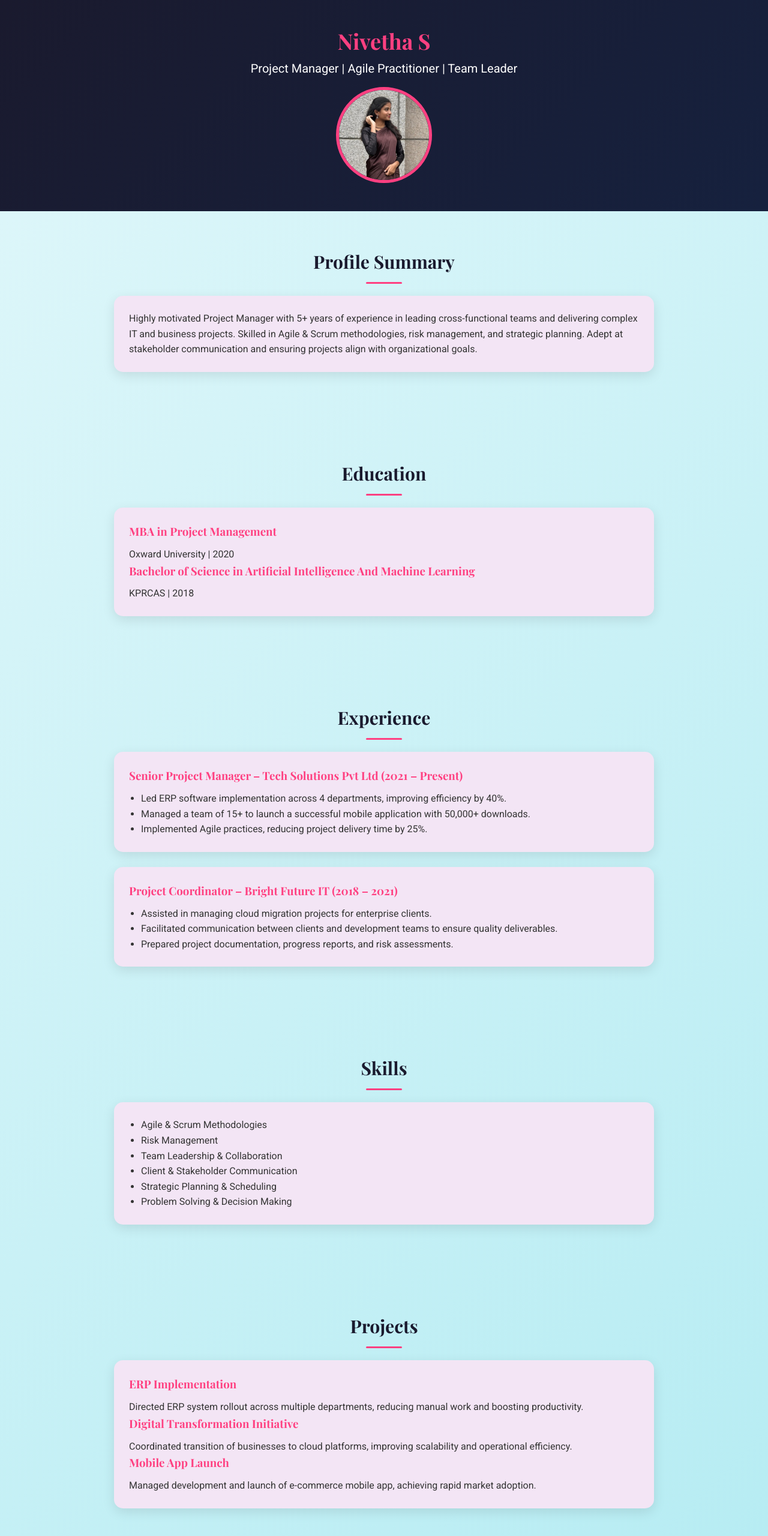
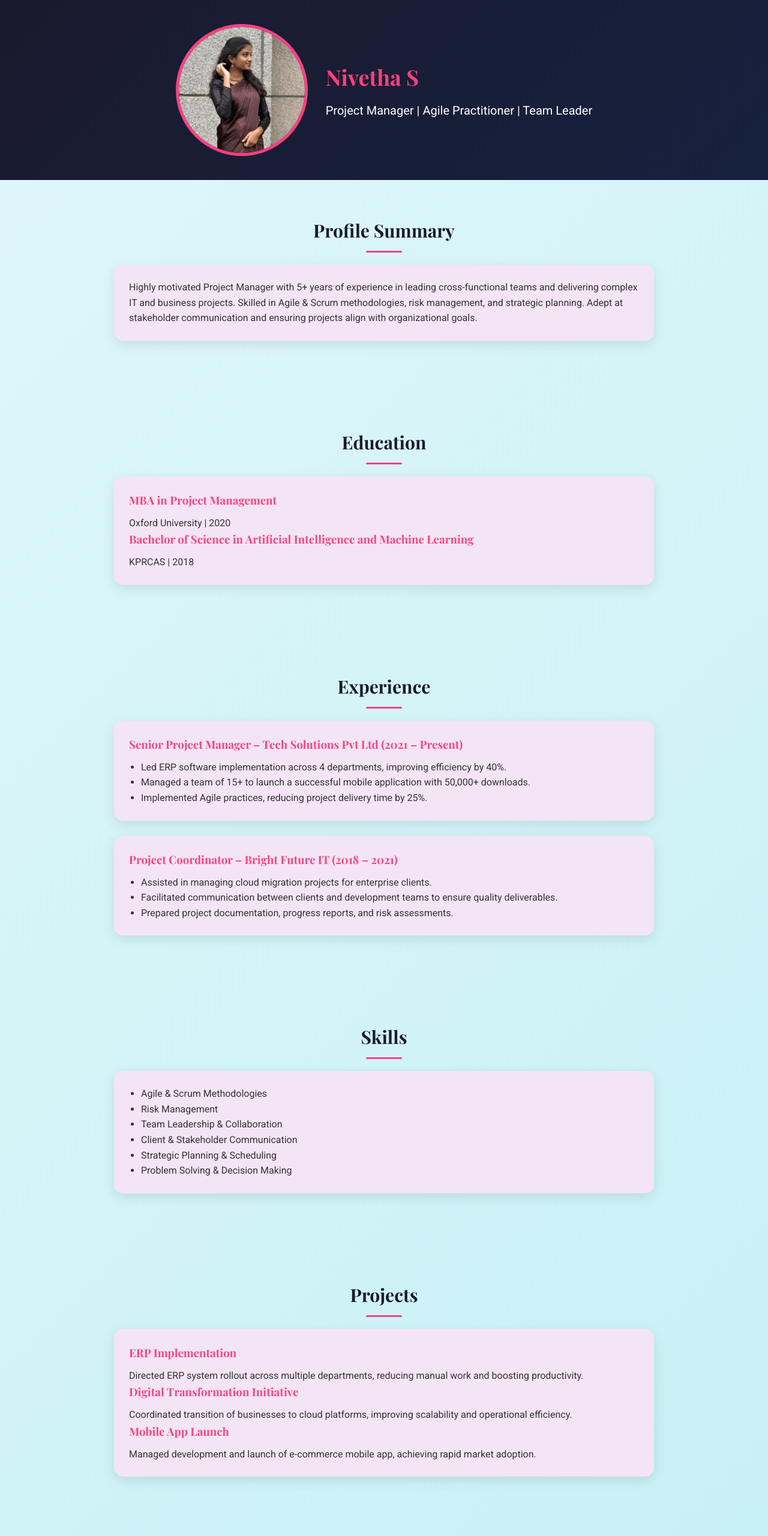
Before and after one commit to nivetha0707/Portfolio-, a plain HTML site: page index.html in a window 1280 px wide. Shown: the top 2560 px of the page at 60% size. Drawn offline with nearby package versions, Linux system fonts and the light colour scheme.

Commit message:
Update index.html

```diff
--- a/index.html
+++ b/index.html
@@ -4,15 +4,17 @@
   <meta charset="UTF-8">
   <meta name="viewport" content="width=device-width, initial-scale=1.0">
   <title>Nivetha S | Project Manager Resume Portfolio</title>
+
   <link href="https://fonts.googleapis.com/css2?family=Roboto:wght@400;500&family=Playfair+Display:wght@700&display=swap" rel="stylesheet">
   <style>
     * { margin:0; padding:0; box-sizing:border-box; }
     body { background:linear-gradient(135deg, #e0f7fa, #b2ebf2); color:#333; line-height:1.6; overflow-x:hidden; font-family:'Roboto', sans-serif; }
 
-    header { background:linear-gradient(135deg, #1a1a2e, #16213e); color:#fff; padding:40px 20px; text-align:center; position:relative; overflow:hidden; }
-    header h1 { font-family:'Playfair Display', serif; font-size:36px; color:#ff4081; animation:fadeInDown 1s ease-in-out; }
-    header p { font-size:20px; animation:fadeInUp 1.2s ease-in-out; }
-    .profile-pic { width:160px; height:160px; border-radius:50%; object-fit:cover; margin-top:15px; border:5px solid #ff4081; animation:zoomIn 1.5s ease-in-out; }
+    header { background:linear-gradient(135deg, #1a1a2e, #16213e); color:#fff; padding:40px 20px; position:relative; overflow:hidden; display:flex; align-items:center; justify-content:center; gap:30px; }
+    .profile-pic { width:220px; height:220px; border-radius:50%; object-fit:cover; border:5px solid #ff4081; animation:zoomIn 1.5s ease-in-out; }
+    .header-text { animation:fadeIn 1.5s ease-in-out; }
+    .header-text h1 { font-family:'Playfair Display', serif; font-size:36px; color:#ff4081; margin-bottom:10px; }
+    .header-text p { font-size:20px; }
 
     section { padding:60px 50px; max-width:1000px; margin:auto; animation:fadeIn 1.5s ease-in-out; }
     section h2 { font-family:'Playfair Display', serif; font-size:30px; color:#1a1a2e; margin-bottom:20px; text-align:center; position:relative; }
@@ -29,12 +31,100 @@
     footer a:hover { color:#fff; }
 
     /* Animations */
-    @keyframes fadeInDown { from { opacity:0; transform:translateY(-30px); } to { opacity:1; transform:translateY(0); } }
-    @keyframes fadeInUp { from { opacity:0; transform:translateY(30px); } to { opacity:1; transform:translateY(0); } }
     @keyframes fadeIn { from { opacity:0; } to { opacity:1; } }
     @keyframes zoomIn { from { opacity:0; transform:scale(0.5); } to { opacity:1; transform:scale(1); } }
   </style>
 </head>
+<body>
+  <header>
+
+    <object data="photo.jpg" type="image/jpg" class="profile-pic"></object>
+    <div class="header-text">
+      <h1>Nivetha S</h1>
+      <p>Project Manager | Agile Practitioner | Team Leader</p>
+    </div>
+  </header>
+
+  <section>
+    <h2>Profile Summary</h2>
+    <div class="resume-block">
+      <p>Highly motivated Project Manager with 5+ years of experience in leading cross-functional teams and delivering complex IT and business projects. Skilled in Agile & Scrum methodologies, risk management, and strategic planning. Adept at stakeholder communication and ensuring projects align with organizational goals.</p>
+    </div>
+  </section>
+
+  <section>
+    <h2>Education</h2>
+    <div class="resume-block">
+      <h3>MBA in Project Management</h3>
+      <p>Oxford University | 2020</p>
+      <h3>Bachelor of Science in Artificial Intelligence and Machine Learning</h3>
+      <p>KPRCAS | 2018</p>
+    </div>
+  </section>
+
+  <section>
+    <h2>Experience</h2>
+    <div class="resume-block">
+      <h3>Senior Project Manager – Tech Solutions Pvt Ltd (2021 – Present)</h3>
+      <ul>
+        <li>Led ERP software implementation across 4 departments, improving efficiency by 40%.</li>
+        <li>Managed a team of 15+ to launch a successful mobile application with 50,000+ downloads.</li>
+        <li>Implemented Agile practices, reducing project delivery time by 25%.</li>
+      </ul>
+    </div>
+    <div class="resume-block">
+      <h3>Project Coordinator – Bright Future IT (2018 – 2021)</h3>
+      <ul>
+        <li>Assisted in managing cloud migration projects for enterprise clients.</li>
+        <li>Facilitated communication between clients and development teams to ensure quality deliverables.</li>
+        <li>Prepared project documentation, progress reports, and risk assessments.</li>
+      </ul>
+    </div>
+  </section>
+
+  <section>
+    <h2>Skills</h2>
+    <div class="resume-block">
+      <ul>
+        <li>Agile & Scrum Methodologies</li>
+        <li>Risk Management</li>
+        <li>Team Leadership & Collaboration</li>
+        <li>Client & Stakeholder Communication</li>
+        <li>Strategic Planning & Scheduling</li>
+        <li>Problem Solving & Decision Making</li>
+      </ul>
+    </div>
+  </section>
+
+  <section>
+    <h2>Projects</h2>
+    <div class="resume-block">
+      <h3>ERP Implementation</h3>
+      <p>Directed ERP system rollout across multiple departments, reducing manual work and boosting productivity.</p>
+      <h3>Digital Transformation Initiative</h3>
+      <p>Coordinated transition of businesses to cloud platforms, improving scalability and operational efficiency.</p>
+      <h3>Mobile App Launch</h3>
+      <p>Managed development and launch of e-commerce mobile app, achieving rapid market adoption.</p>
+    </div>
+  </section>
+
+  <section class="contact">
+    <h2>Contact</h2>
+    <p>Email: nivethagayu8@gmail.com</p>
+    <p>Phone: +91 XXXXX 356266</p>
+    <p>Location: Coimbatore, India</p>
+  </section>
+
+  <footer>
+    <p>© 2025 Nivetha S | Resume Portfolio</p>
+    <div>
+      <a href="#">LinkedIn</a>
+      <a href="#">GitHub</a>
+      <a href="#">Twitter</a>
+    </div>
+  </footer>
+</body>
+</html></head>
 <body>
   <header>
     <h1>Nivetha S</h1>
```
